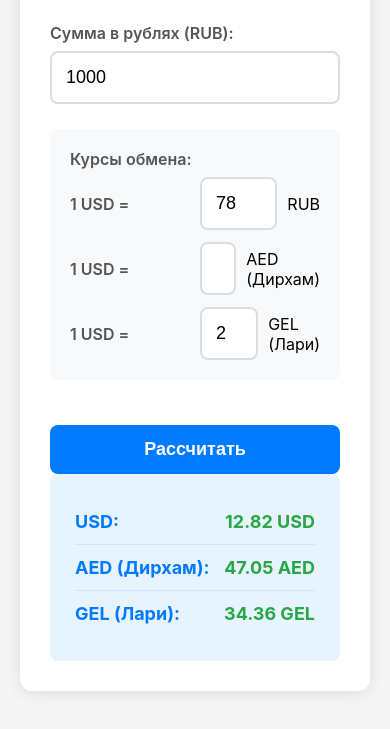
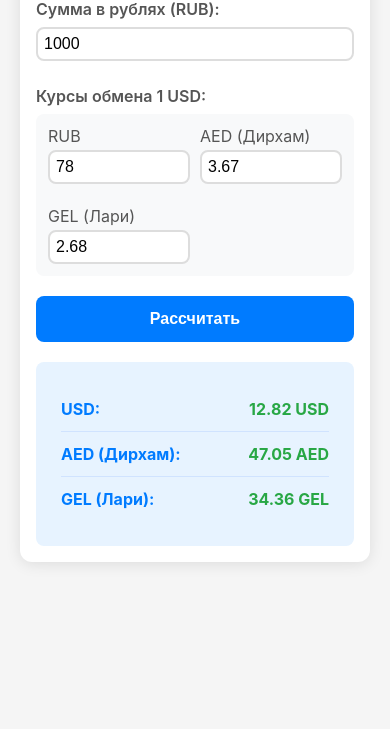
Before and after one commit to Nexxer/converter, a plain HTML site: page index.html in a window 390 px wide. Shown: the part 115-844 px from the top of the page. Drawn offline with Linux system fonts and the light colour scheme.

Commit message:
fix mobile

```diff
--- a/index.html
+++ b/index.html
@@ -7,26 +7,27 @@
     <style>
         * { margin: 0; padding: 0; box-sizing: border-box; }
         body { font-family: -apple-system, BlinkMacSystemFont, 'Segoe UI', Roboto, sans-serif; padding: 20px; background: #f5f5f5; }
-        .container { max-width: 500px; margin: 0 auto; background: white; padding: 30px; border-radius: 12px; box-shadow: 0 2px 15px rgba(0,0,0,0.1); }
-        h1 { text-align: center; margin-bottom: 30px; color: #333; font-size: 24px; }
+        .container { max-width: 500px; margin: 0 auto; background: white; padding: 16px; border-radius: 12px; box-shadow: 0 2px 15px rgba(0,0,0,0.1); }
+        h1 { text-align: center; margin-bottom: 30px; color: #333; font-size: 20px; }
 
         .input-group { margin-bottom: 25px; }
         label { display: block; margin-bottom: 8px; font-weight: 600; color: #555; }
-        input { width: 100%; padding: 14px; border: 2px solid #ddd; border-radius: 8px; font-size: 18px; }
+        input { width: 100%; padding: 6px; border: 2px solid #ddd; border-radius: 8px; font-size: 16px; }
         input:focus { outline: none; border-color: #007bff; }
 
-        .rates { background: #f8f9fa; padding: 20px; border-radius: 8px; margin-bottom: 25px; }
-        .rate-item { display: flex; align-items: center; gap: 10px; margin-bottom: 12px; }
+        .rates { background: #f8f9fa; padding: 12px; border-radius: 8px;  display: grid; grid-template-columns: 1fr 1fr;
+            gap: 10px; justify-content: space-between;}
+        .rate-item { display: flex; flex-direction: column; align-items: flex-start; gap: 4px; margin-bottom: 12px; }
         .rate-item:last-child { margin-bottom: 0; }
-        .rate-label { font-weight: 600; color: #555; min-width: 120px; }
+        .rate-label { font-weight: 400; color: #555; }
 
         .results { background: #e7f3ff; padding: 25px; border-radius: 8px; }
-        .result-item { display: flex; justify-content: space-between; padding: 12px 0; border-bottom: 1px solid #d0e3ff; font-size: 18px; }
+        .result-item { display: flex; justify-content: space-between; padding: 12px 0; border-bottom: 1px solid #d0e3ff; font-size: 16px; }
         .result-item:last-child { border-bottom: none; }
         .result-label { font-weight: 700; color: #007bff; }
         .result-value { font-weight: 700; color: #28a745; }
 
-        .btn-calculate { width: 100%; padding: 14px; background: #007bff; color: white; border: none; border-radius: 8px; font-size: 18px; font-weight: 600; cursor: pointer; margin-top: 20px; }
+        .btn-calculate { width: 100%; padding: 14px; background: #007bff; color: white; border: none; border-radius: 8px; font-size: 16px; font-weight: 600; cursor: pointer; margin: 20px 0; }
         .btn-calculate:hover { background: #0056b3; }
     </style>
 </head>
@@ -39,22 +40,22 @@
             <input type="number" id="rubAmount" value="1000" min="0" step="1" placeholder="Введите сумму в рублях">
         </div>
 
+        <label>Курсы обмена 1 USD:</label>
         <div class="rates">
-            <label>Курсы обмена:</label>
             <div class="rate-item">
-                <span class="rate-label">1 USD =</span>
+                <!-- <span class="rate-label">1USD=</span> -->
+                <span class="rate-label">RUB</span>
                 <input type="number" id="rubToUsd" value="78" step="0.01" min="0">
-                <span>RUB</span>
             </div>
             <div class="rate-item">
-                <span class="rate-label">1 USD =</span>
+                <!-- <span class="rate-label">1USD=</span> -->
+                <span class="rate-label">AED (Дирхам)</span>
                 <input type="number" id="usdToAed" value="3.67" step="0.01" min="0">
-                <span>AED (Дирхам)</span>
             </div>
             <div class="rate-item">
-                <span class="rate-label">1 USD =</span>
+                <!-- <span class="rate-label">1USD=</span> -->
+                <span class="rate-label">GEL (Лари)</span>
                 <input type="number" id="usdToGel" value="2.68" step="0.01" min="0">
-                <span>GEL (Лари)</span>
             </div>
         </div>
 
```
